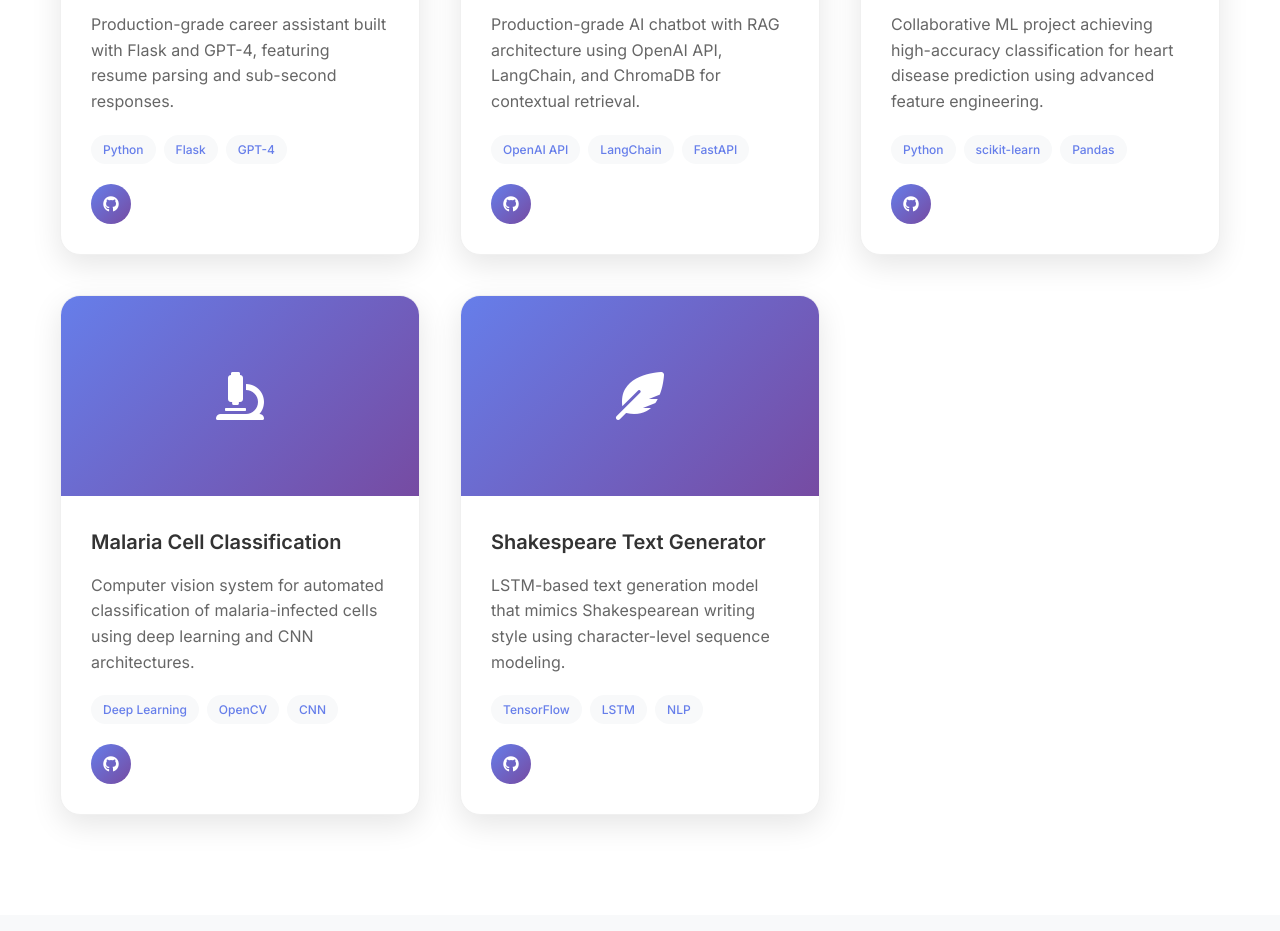
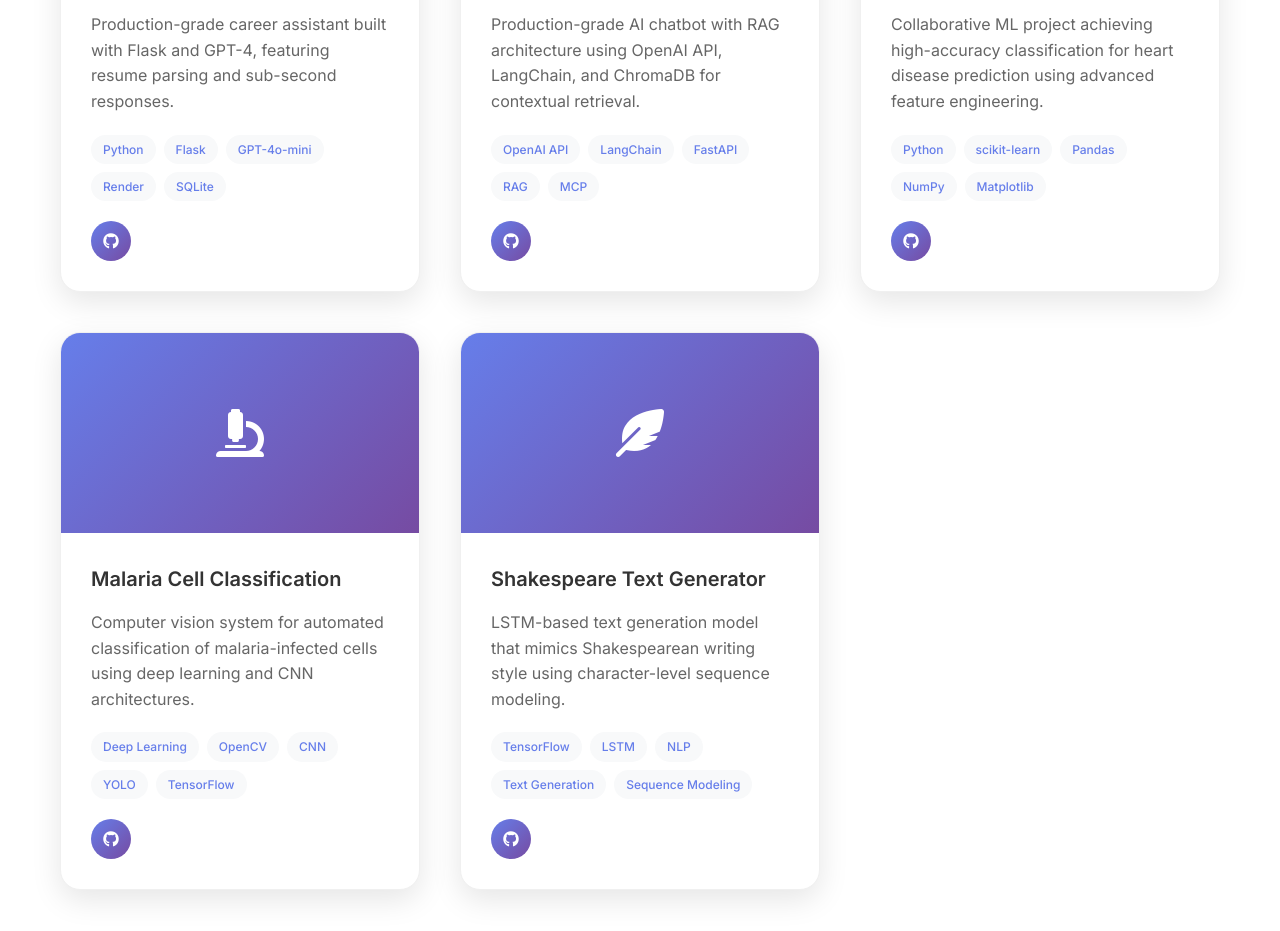
Before and after one commit to gabikir99/portfolio, a website: page index.html in a window 1280 px wide. Shown: the part 3742-4673 px from the top of the page. Drawn offline with Linux system fonts and the light colour scheme; no server answers.

Commit message:
Update index.html to include additional technology tags for projects, enhancing the representation of skills and tools used. Modify script.js to dynamically set the API base URL based on the environment, improving deployment flexibility.

```diff
--- a/index.html
+++ b/index.html
@@ -391,7 +391,9 @@
                         <div class="project-tech">
                             <span class="tech-tag">Python</span>
                             <span class="tech-tag">Flask</span>
-                            <span class="tech-tag">GPT-4</span>
+                            <span class="tech-tag">GPT-4o-mini</span>
+                            <span class="tech-tag">Render</span>
+                            <span class="tech-tag">SQLite</span>
                         </div>
                         <div class="project-links">
                             <a href="https://github.com/gabikir99/ResumeAI" class="project-link" target="_blank">
@@ -414,6 +416,8 @@
                             <span class="tech-tag">OpenAI API</span>
                             <span class="tech-tag">LangChain</span>
                             <span class="tech-tag">FastAPI</span>
+                            <span class="tech-tag">RAG</span>
+                            <span class="tech-tag">MCP</span>
                         </div>
                         <div class="project-links">
                             <a href="https://github.com/gabikir99/llm-chatbot" class="project-link" target="_blank">
@@ -436,6 +440,8 @@
                             <span class="tech-tag">Python</span>
                             <span class="tech-tag">scikit-learn</span>
                             <span class="tech-tag">Pandas</span>
+                            <span class="tech-tag">NumPy</span>
+                            <span class="tech-tag">Matplotlib</span>
                         </div>
                         <div class="project-links">
                             <a href="https://github.com/gabikir99/GROUP1_HEART-DISEASE-" class="project-link" target="_blank">
@@ -458,6 +464,8 @@
                             <span class="tech-tag">Deep Learning</span>
                             <span class="tech-tag">OpenCV</span>
                             <span class="tech-tag">CNN</span>
+                            <span class="tech-tag">YOLO</span>
+                            <span class="tech-tag">TensorFlow</span>
                         </div>
                         <div class="project-links">
                             <a href="https://github.com/gabikir99/malaria_cell_images-_dataset_group7" class="project-link" target="_blank">
@@ -480,6 +488,8 @@
                             <span class="tech-tag">TensorFlow</span>
                             <span class="tech-tag">LSTM</span>
                             <span class="tech-tag">NLP</span>
+                            <span class="tech-tag">Text Generation</span>
+                            <span class="tech-tag">Sequence Modeling</span>
                         </div>
                         <div class="project-links">
                             <a href="https://github.com/gabikir99/shakespeare-text-generator" class="project-link" target="_blank">
--- a/script.js
+++ b/script.js
@@ -250,7 +250,10 @@ document.head.appendChild(style);
 
 // Chatbot Functionality
 // Determine API base URL (useful if the page is served from a different port)
-const API_BASE_URL = 'https://gk-portfolio-api.onrender.com';
+const API_BASE_URL =
+  window.location.hostname === 'localhost' || window.location.hostname === '127.0.0.1'
+    ? 'http://localhost:5000'
+    : 'https://gk-portfolio-api.onrender.com';
 
 class PortfolioChatbot {
     constructor() {
```
